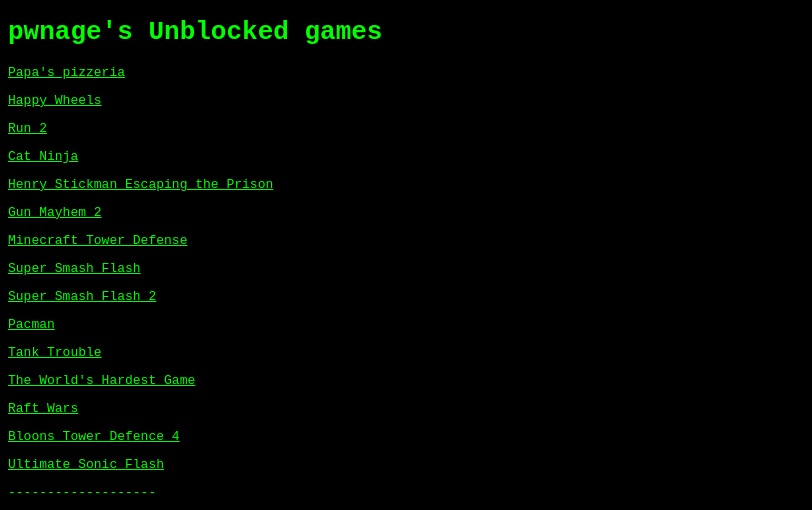
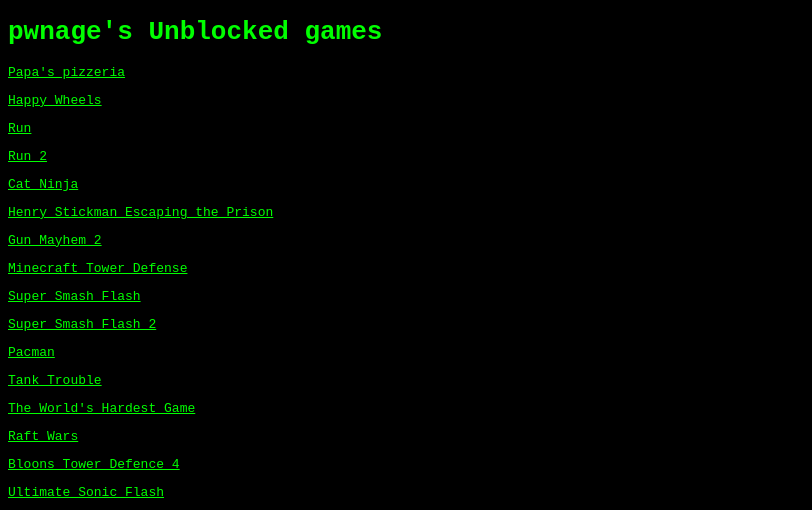
Before and after one commit to 0x82b/eol-flash, a plain HTML site: page index.html in a window 1280 px wide. Shown: the top 510 px of the page, without its empty margins (0-812 px from the left). Drawn offline with Linux system fonts and the light colour scheme.

Commit message:
Update index.html

```diff
--- a/index.html
+++ b/index.html
@@ -24,6 +24,7 @@
 <h1>pwnage's Unblocked games</h1>
 <a href="pizza.html"><p>Papa's pizzeria</p></a>
 <a href="happy.html"><p>Happy Wheels</p></a>
+<a href="run.html"><p>Run</p></a>
 <a href="run2.html"><p>Run 2</p></a>
 <a href="catninja.html"><p>Cat Ninja</p></a>
 <a href="stickman1.html"><p>Henry Stickman Escaping the Prison</p></a>
```
